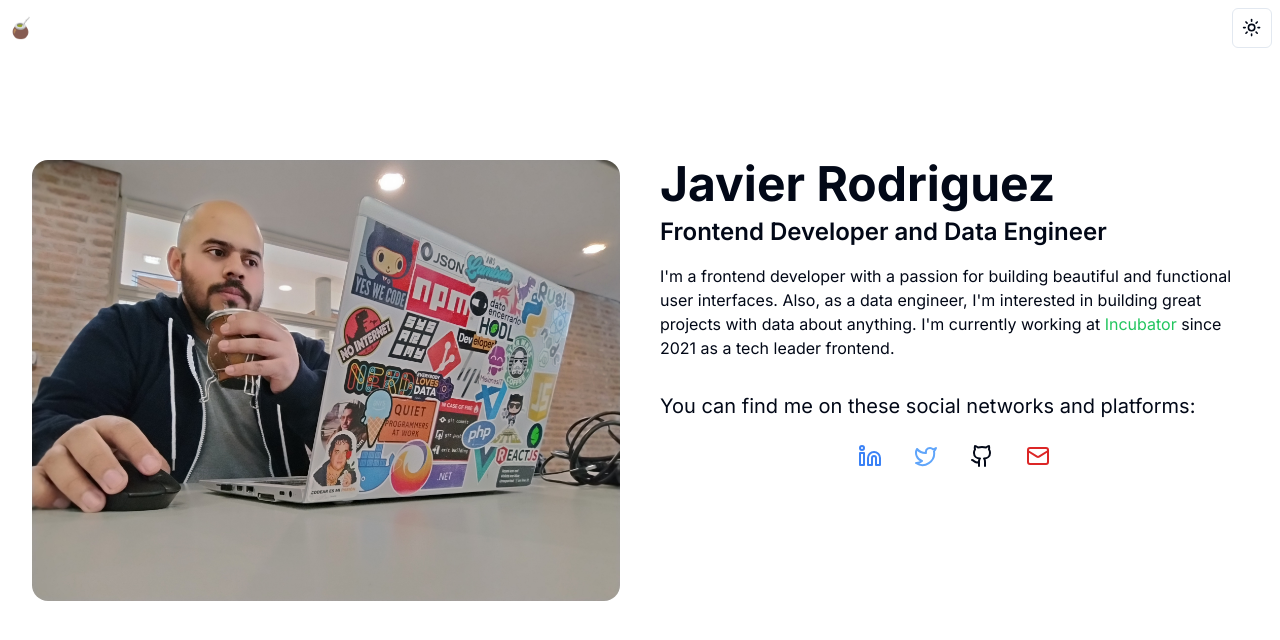
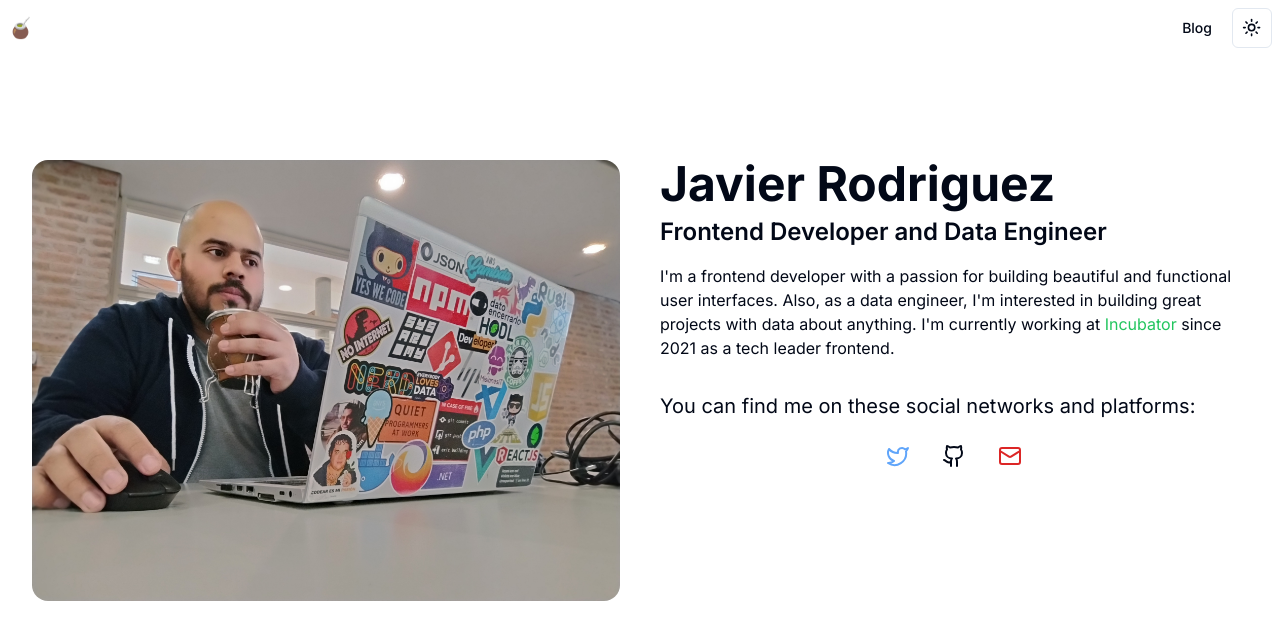
Before and after one commit to JaviCeRodriguez/javier-portfolio, a Next.js app: page / in a window 1280 px wide. Shown: the top 640 px of the page. Built offline with nearby package versions, Linux system fonts and the light colour scheme.

Commit message:
add: framer, navbar

```diff
--- a/package.json
+++ b/package.json
@@ -28,6 +28,7 @@
     "cmdk": "^0.2.0",
     "eslint": "8.47.0",
     "eslint-config-next": "13.4.13",
+    "framer-motion": "^10.16.16",
     "lucide-react": "^0.263.1",
     "next": "^13.5.6",
     "next-themes": "^0.2.1",
--- a/src/components/custom/navbar/index.tsx
+++ b/src/components/custom/navbar/index.tsx
@@ -21,31 +21,32 @@ import {
 import { Button } from "@/components/ui/button";
 
 const navItemsData = [
-  {
-    name: "Home",
-    link: "/",
-    isExternal: false,
-  },
-  {
-    name: "Experience",
-    link: "/experience",
-    isExternal: false,
-  },
-  {
-    name: "Contact",
-    link: "/contact",
-    isExternal: false,
-  },
+  // {
+  //   name: "Home",
+  //   link: "/",
+  //   isExternal: false,
+  // },
+  // {
+  //   name: "Experience",
+  //   link: "/experience",
+  //   isExternal: false,
+  // },
+  // {
+  //   name: "Contact",
+  //   link: "/contact",
+  //   isExternal: false,
+  // },
   {
     name: "Blog",
-    link: "/",
-    isExternal: true,
+    link: "/blog",
+    isExternal: false,
   },
 ];
 
 const NavItemsTable: React.FC = () => {
   return (
-    <div className="hidden sm:flex">
+    // <div className="hidden sm:flex">
+    <div className="flex">
       {navItemsData.map((item) => {
         return (
           <NavigationMenuItem key={item.name}>
@@ -96,12 +97,14 @@ const NavItemsMobile: React.FC = () => {
 const Navbar = () => {
   return (
     <div className="flex flex-row justify-between items-center p-2 fixed top-0 w-full bg-background">
-      <h1 className="text-xl">🧉</h1>
+      <Link href="/" passHref>
+        <h1 className="text-xl">🧉</h1>
+      </Link>
 
       <NavigationMenu>
         <NavigationMenuList>
-          {/* <NavItemsTable />
-          <NavItemsMobile /> */}
+          <NavItemsTable />
+          {/* <NavItemsMobile /> */}
           <ModeToggle />
         </NavigationMenuList>
       </NavigationMenu>
--- a/src/components/custom/presentation/index.tsx
+++ b/src/components/custom/presentation/index.tsx
@@ -2,7 +2,8 @@
 
 import React from "react";
 import Image from "next/image";
-import { Github, Hash, Linkedin, Mail, Twitter } from "lucide-react";
+import { Github, Linkedin, Mail, Twitter } from "lucide-react";
+import { motion } from "framer-motion";
 import { Button } from "@/components/ui/button";
 import Link from "next/link";
 
@@ -44,15 +45,7 @@ const Presentation = () => {
           You can find me on these social networks and platforms:
         </h3>
         <div className="flex flex-row flex-wrap gap-4 justify-center">
-          <Button variant="ghost" size="icon" asChild>
-            <Link
-              href="https://www.linkedin.com/in/rodriguezjavierc/"
-              target="_blank"
-              rel="noopener noreferrer"
-            >
-              <Linkedin className="text-blue-500" />
-            </Link>
-          </Button>
+          <motion.div whileHover={{ scale: 1.2 }} whileTap={{ scale: 0.8 }}>
             <Button variant="ghost" size="icon" asChild>
               <Link
                 href="https://twitter.com/javicerodriguez"
@@ -62,6 +55,8 @@ const Presentation = () => {
                 <Twitter className="text-blue-400" />
               </Link>
             </Button>
+          </motion.div>
+          <motion.div whileHover={{ scale: 1.2 }} whileTap={{ scale: 0.8 }}>
             <Button variant="ghost" size="icon" asChild>
               <Link
                 href="https://github.com/JaviCeRodriguez"
@@ -71,11 +66,14 @@ const Presentation = () => {
                 <Github />
               </Link>
             </Button>
+          </motion.div>
+          <motion.div whileHover={{ scale: 1.2 }} whileTap={{ scale: 0.8 }}>
             <Button variant="ghost" size="icon" asChild>
               <Link href="mailto:javicerodriguez@gmail.com">
                 <Mail className="text-red-600" />
               </Link>
             </Button>
+          </motion.div>
         </div>
       </div>
     </div>
```
Also changed, not shown: 1 other file (tests, documents, lock files or other folders). Lines whose indentation alone changed are shown as unchanged.
